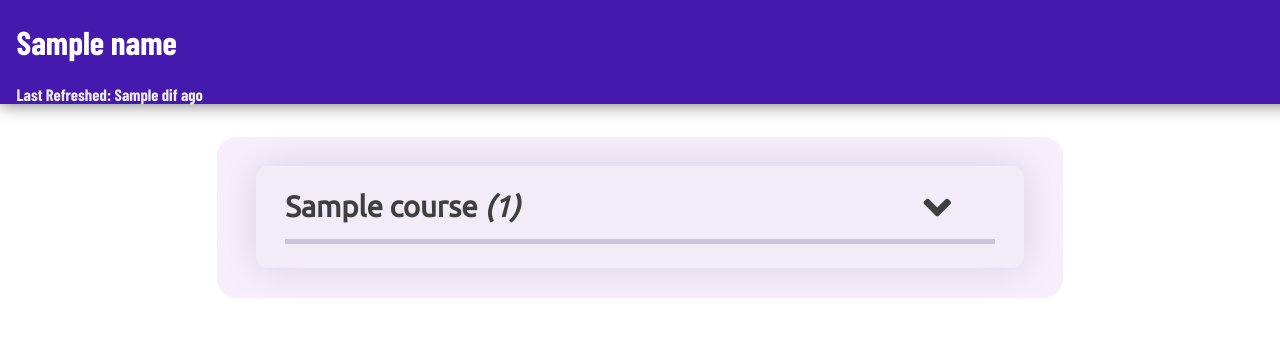
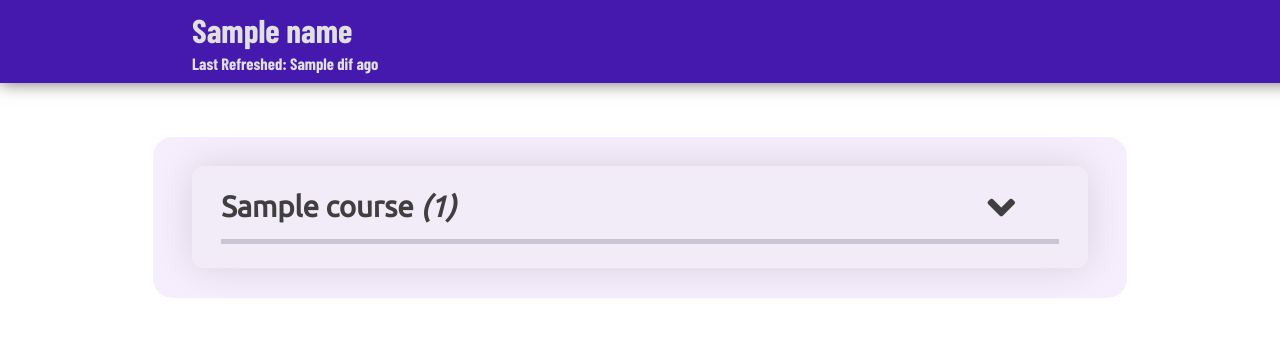
Before and after one commit to ericm/ucc-compsci, a Flask app: template app/templates/index.html in a window 1280 px wide. Shown: the top 337 px of the page. Run offline with Flask 2, Linux system fonts and the light colour scheme; the template is opened without the code that fills it: most values are stand-ins (such as "Sample title", 1, 10 or a date in 2020); some libraries are stand-ins or nearby versions.

Commit message:
added lastttt reffresssh stuff and css

```diff
--- a/app/app.py
+++ b/app/app.py
@@ -9,7 +9,7 @@ app = Flask(__name__)
 cache = Cache(app,config={'CACHE_TYPE': 'simple'})
 
 def last():
-    out = "aaa"
+    out = ""
     connection = pymysql.connect(host='mysql.netsoc.co',
                              user=env.username,
                              password=env.password,
@@ -24,8 +24,6 @@ def last():
             lastUpdate = datetime.strptime(r["current"], "%Y-%m-%d %H:%M:%S")
             c = datetime.now()
             diff = c - lastUpdate
-
-            out = ""
 
             if diff.seconds//3600 > 0:
                 out = f'{diff.seconds//3600} hour'
--- a/app/static/styles.css
+++ b/app/static/styles.css
@@ -16,11 +16,11 @@ header {
     font-weight: bolder;
     box-shadow: 0 0 1em rgba(0, 0, 0, 0.568);
     font-size: 1.1em;
-    padding-left: 1em;
+    padding: .6em 15%;
 }
 main {
     margin: 7em auto;
-    width: 60%;
+    width: 70%;
     font-size: 1.3em;
     background: rgba(216, 180, 240, 0.226);
     padding: .5em 2em;
@@ -79,6 +79,7 @@ h2 a:hover {
     padding-left: .3em;
 }
 .fa-angle-down {
+    transition: all .15s;
     float: right;
     font-size: 1.5em;
     position: relative;
@@ -87,8 +88,13 @@ h2 a:hover {
     transform: rotate(180deg);
     margin-right: 1em;
 }
-header>span {
-    color: rgb(236, 236, 236);
+span, h1 {
+    color: rgb(224, 224, 224);
+    display: inline;
+    vertical-align: middle;
+}
+h1 {
+    padding-right: .3em;
 }
 ul {
     transition: all 1s;
@@ -114,3 +120,12 @@ a {
 .undropC>section {
     display: none;
 }
+
+@media screen and (max-width: 800px) {
+    main {
+        width: 80%;
+    }
+    header {
+        padding: .1em 10%;
+    }
+}
--- a/app/templates/index.html
+++ b/app/templates/index.html
@@ -5,11 +5,13 @@
     <title>{{name}}</title>
     <link href="static/styles.css" type="text/css" rel="stylesheet"/>
     <script type="application/javascript" src="static/lists.js"></script>
+    <meta name="viewport" content="width=device-width, initial-scale=1.0">
+
   </head>
 
   <body>
     <header>
-      <h1>{{name}}</h1>
+      <h1>{{name}}</h1><br />
       <span>Last Refreshed: {{dif}} ago</span>
     </header>
     <main>
```
Also changed, not shown: create_db.sql (+13 -0 lines).
